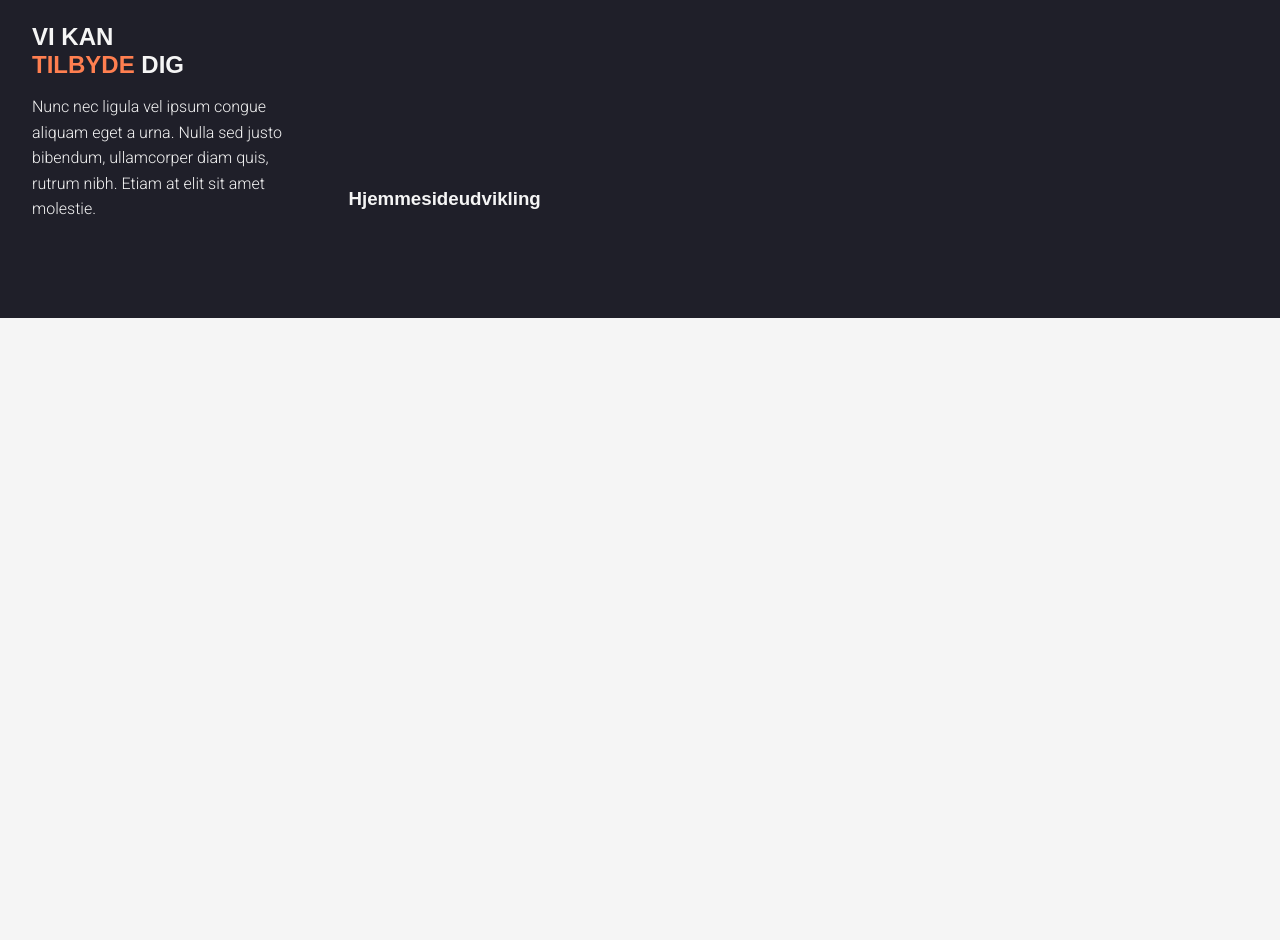
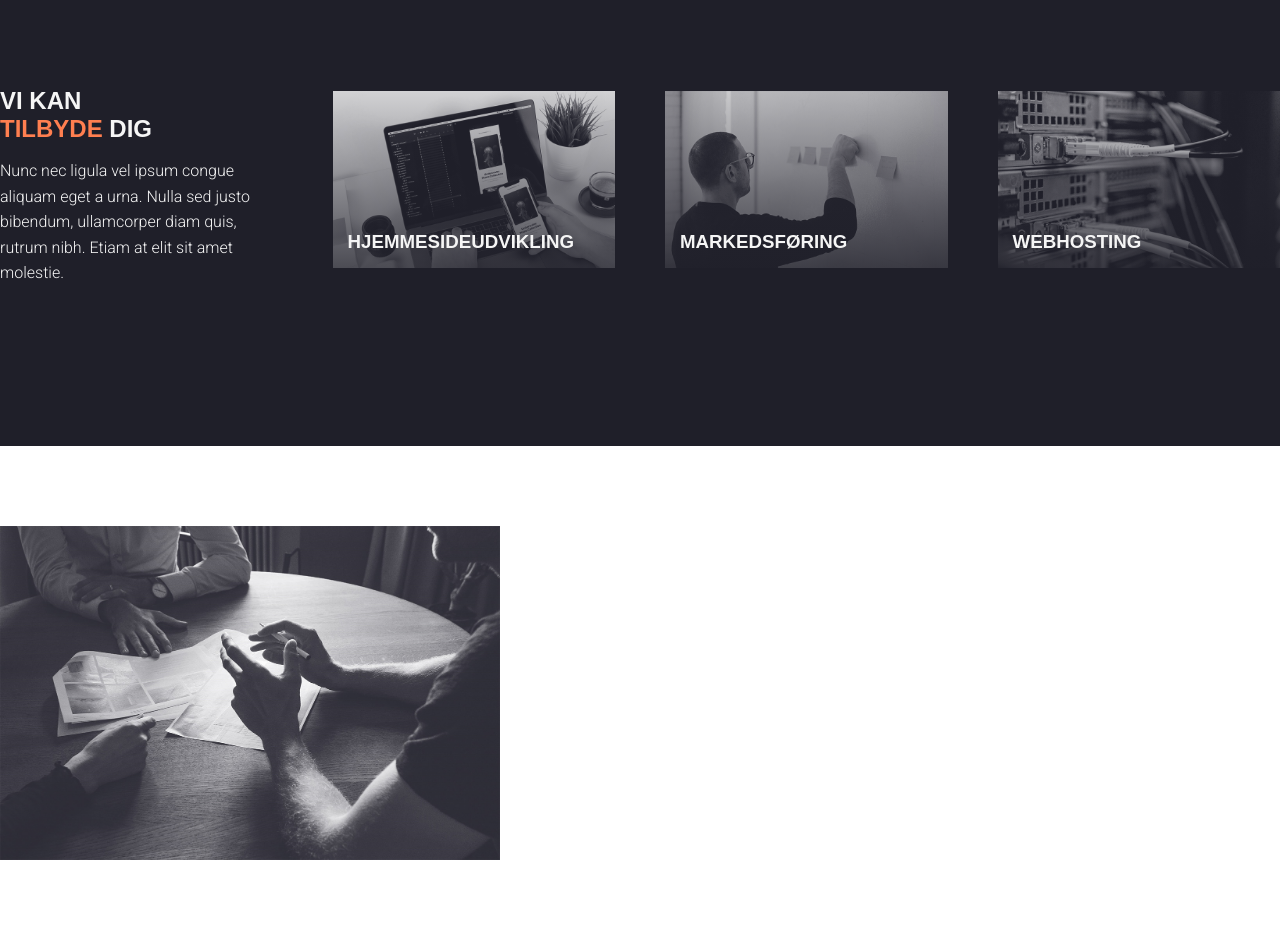
Before and after one commit to mathiasjor911/Opgave-5--Hjemmeside-til-egen-virksomhed, a website: page index.html in a window 1280 px wide. Shown: the part 1078-2018 px from the top of the page. Before the commit the page ends 1396 px from the top, so only its background shows below. Drawn offline with nearby package versions, Linux system fonts and the light colour scheme; a web font is replaced by a local one.

Commit message:
Lavet møde section, mangler dog det sidste

```diff
--- a/css/style.scss
+++ b/css/style.scss
@@ -236,20 +236,32 @@ hr{
     background: $navy;
     padding: 4em 0;
     color: $off-white;
+    position: relative;
+    z-index: -1;
 
     .wrapper{
         display: grid;
         grid-template-columns: repeat(4, 1fr);
         column-gap: 50px;
+        padding: 5em 0;
     }
     h2{
         text-transform: uppercase;
     }
     .ydelses-billede{
         background: linear-gradient(to bottom, rgba($navy, 0.2), rgba($navy, 0.8));
+        position: relative;
+
+        h3{
+          position: absolute;
+          bottom: 15px;
+          left: 15px;
+          text-transform: uppercase;
+        }
     }
     img{
         max-width: 100%;
+        margin-top: 1.5em;
         height: auto;
         z-index:-1;
         display:block;
@@ -258,6 +270,20 @@ hr{
     }
 }
 
+/* Møde section */
+.mode-section{
+  background: $white;
+
+  .wrapper{
+    display: flex;
+    flex-direction: row;
+    padding: 5em 0;
+  }
+
+  img{
+    max-width: 500px;
+  }
+}
 
 
 
--- a/index.html
+++ b/index.html
@@ -114,23 +114,30 @@
                 <h2>Vi kan <br><span class="highlight">tilbyde</span> dig</h2>
                 <p>Nunc nec ligula vel ipsum congue aliquam eget a urna. Nulla sed justo bibendum, ullamcorper diam quis, rutrum nibh. Etiam at elit sit amet molestie.</p>
             </div>
-            <div>
                 <a href="#">
                     <div class="ydelses-billede">
                         <img src="img/hjemmeside.jpg">
                         <h3>Hjemmesideudvikling</h3>
                     </div>
                 </a>
+            <a href="#">
+            <div class="ydelses-billede">
+                <img src="img/markedsforing.jpg">
+                <h3>Markedsføring</h3>
             </div>
-            <div>
-                <img src="img/markedsforing.jpg">
+            </a>
+            <a href="#">
+            <div class="ydelses-billede">
+                <img src="img/hosting.jpg">
+                <h3>Webhosting</h3>
             </div>
-            <div>
-                <img src="img/hosting.jpg">
-            </div>
+             </a>
         </div>
-
-
+    </section>
+    <section class="mode-section">
+        <div class="wrapper">
+        <img src="img/mode.jpg">
+        </div>
     </section>
 
 
```
Also changed, not shown: css/style.css, 1 other file.
